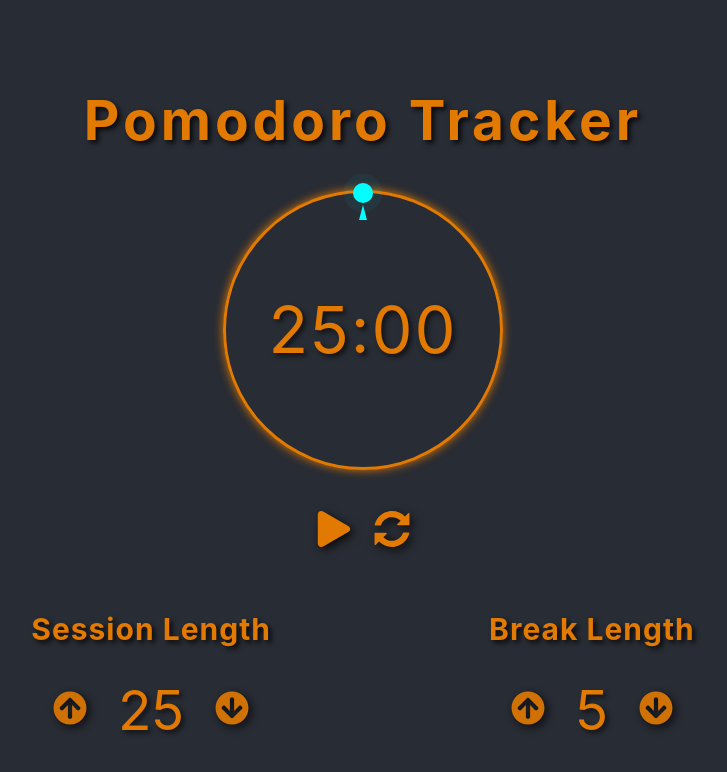
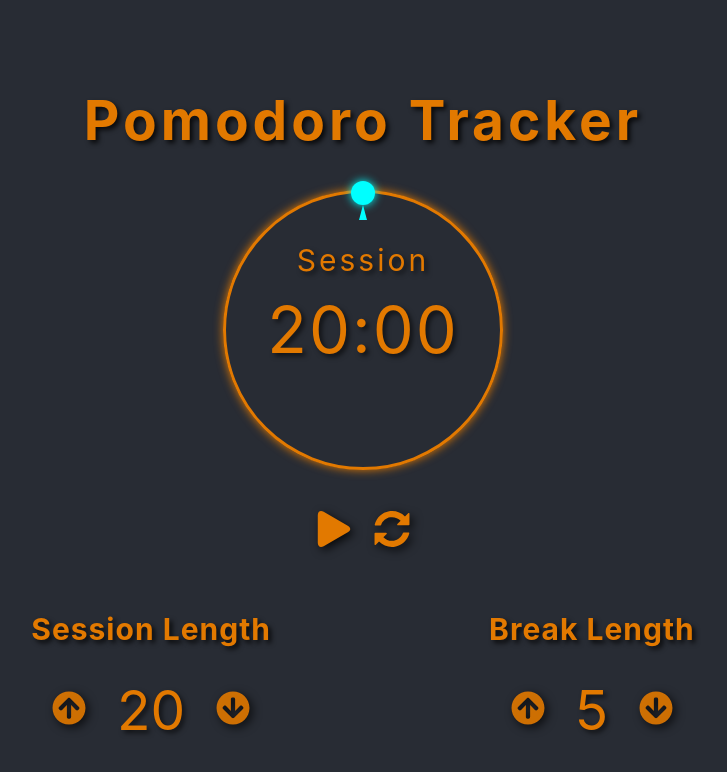
Before and after one commit to ianto3/pomodoro, a React (Create React App) app: page / in a window 1280 px wide. Shown: the top 772 px of the page, without its empty margins (277-1004 px from the left). Built offline with nearby package versions, Linux system fonts and the light colour scheme.

Commit message:
Added animations on timer play and img alt text

```diff
--- a/src/App.js
+++ b/src/App.js
@@ -6,7 +6,7 @@ import './App.css';
 
 function App() {
 
-  const [sessionLength, setSessionLength] = useState(25);
+  const [sessionLength, setSessionLength] = useState(20);
   const [breakLength, setBreakLength] = useState(5);
   const [timerIsRunning, setTimerIsRunning] = useState(false);
 
--- a/src/components/SetTimer.js
+++ b/src/components/SetTimer.js
@@ -4,11 +4,11 @@ const SessionControls = ({ time, incrementFunc, decrementFunc, timerIsRunning })
     return (
         <div className="timer-controls">
             <button className="increment-button" onClick={incrementFunc} disabled={timerIsRunning}>
-                <img src={process.env.PUBLIC_URL + `/assets/icons/up-arrow.svg`} />
+                <img src={process.env.PUBLIC_URL + `/assets/icons/up-arrow.svg`} alt="Increase time" />
             </button>
             <span className="time-set">{time}</span>
             <button className="decrement-button" onClick={decrementFunc} disabled={timerIsRunning}>
-                <img src={process.env.PUBLIC_URL + `/assets/icons/down-arrow.svg`} />
+                <img src={process.env.PUBLIC_URL + `/assets/icons/down-arrow.svg`} alt="Decrease time" />
             </button>
         </div>
     )
--- a/src/components/Timer.js
+++ b/src/components/Timer.js
@@ -3,8 +3,8 @@ import useInterval from '../hooks/useInterval';
 
 const Timer = ({ sessionLength, breakLength, isTimerRunning }) => {
 
-    const sessionTime = "session";
-    const breakTime = "break";
+    const sessionTime = "Session";
+    const breakTime = "Break";
     const timerIndicator = document.querySelector(".time-indicator");
 
     const [play, setPlay] = useState(false);
@@ -18,6 +18,7 @@ const Timer = ({ sessionLength, breakLength, isTimerRunning }) => {
     const pad = (num) => {
         return num < 10 ? "0" + num : num;
     }
+
 
     const rotateIndicator = (phase, minutes, seconds) => {
         const totalTime = (phase === sessionTime ? sessionLength : breakLength) * 60;
@@ -37,14 +38,20 @@ const Timer = ({ sessionLength, breakLength, isTimerRunning }) => {
         }
     }
 
+
     // Control deactivation of timer settings while running countdown
     useEffect(() => {
         if (play) {
             isTimerRunning(true);
+            timerIndicator.classList.add("active");
         } else {
             isTimerRunning(false);
+            // Condition avoids error on loading component since element is null at mount
+            if (timerIndicator) {
+                timerIndicator.classList.remove("active");
+            }
         }
-    }, [play])
+    }, [play, isTimerRunning, timerIndicator])
 
 
     // Handle dynamic changes to settings while running
@@ -53,14 +60,14 @@ const Timer = ({ sessionLength, breakLength, isTimerRunning }) => {
             setMinutes(sessionLength);
             setSeconds(0);
         }
-    }, [sessionLength])
+    }, [sessionLength, phase])
 
     useEffect(() => {
         if (phase === breakTime) {
             setMinutes(breakLength);
             setSeconds(0);
         }
-    }, [breakLength])
+    }, [breakLength, phase])
 
 
     // Counter funcionality
@@ -101,16 +108,17 @@ const Timer = ({ sessionLength, breakLength, isTimerRunning }) => {
         <>
             <div className="time-display">
                 <div className="time-indicator"></div>
-                {(minutes === 0 && seconds < 10)
+                <span className="time-phase">{phase}</span>
+                {(minutes === 0 && seconds <= 10)
                     ? <span className="time final-countdown">{seconds}</span>
                     : <span className="time">{pad(minutes)}:{pad(seconds)}</span>}
             </div>
             <div className="timer-btns">
                 <button className="play-btn" onClick={() => setPlay(!play)}>
-                    <img src={process.env.PUBLIC_URL + `/assets/icons/${play ? "pause" : "play"}.svg`} />
+                    <img src={process.env.PUBLIC_URL + `/assets/icons/${play ? "pause" : "play"}.svg`} alt={play ? "pause" : "play"} />
                 </button>
                 <button className="reset-btn" onClick={reset}>
-                    <img src={process.env.PUBLIC_URL + `/assets/icons/reset.svg`} />
+                    <img src={process.env.PUBLIC_URL + `/assets/icons/reset.svg`} alt="reset" />
                 </button>
             </div>
 
--- a/src/index.css
+++ b/src/index.css
@@ -25,6 +25,7 @@ body {
   -webkit-font-smoothing: antialiased;
   -moz-osx-font-smoothing: grayscale;
   background-color: #282c34;
+  color: #e27900;
 }
 
 img {
@@ -63,7 +64,6 @@ h3 {
 .App {
   height: 100vh;
   width: 100vw;
-  color: #e27900;
 }
 
 .container{
@@ -112,34 +112,36 @@ h3 {
   border-bottom: 1.5rem solid aqua;
 }
 
+.time-phase{
+  position: absolute;
+  top: 18%;
+  font-size: 3rem;
+  letter-spacing: 0.3rem;
+  text-shadow: 3px 3px 5px rgba(0, 0, 0, 0.6);
+}
+
 .time{
   font-size: 6.5rem;
   text-shadow: 3px 3px 5px rgba(0, 0, 0, 0.6);
   letter-spacing: 0.2rem;
-  /* text-shadow: 0 0 3px rgba(var(--orangergb), 0.7); */
 }
 
 .time.final-countdown {
   padding: 0.4rem;
   font-size: 10rem;
   border-radius: 50%;
-  /* text-shadow: 0 0 3px rgba(var(--orangergb), 0.7); */
-  /* animation: digit-pulse 1s infinite; */
 }
 
 @keyframes digit-pulse {
   0% {
-    /* box-shadow: 0 0 0 0 rgba(var(--orangergb), 0.5); */
     text-shadow: 0 0 0 rgba(var(--orangergb), 0.5);
   }
 
   70% {
-    /* box-shadow: 0 0 0 80px rgba(var(--orangergb), 0); */
     text-shadow: 0 0 80px rgba(var(--orangergb), 0);
   }
 
   100% {
-    /* box-shadow: 0 0 0 0 rgba(var(--orangergb), 0); */
     text-shadow: 0 0 0 rgba(var(--orangergb), 0);
   }
 }
@@ -150,37 +152,42 @@ h3 {
   width: 100%;
   transform: rotate(0deg);
   transition: all 1s linear;
+  border-radius: 50%;
 }
 
+.time-indicator.active{
+  animation: orange-pulse 1s infinite;
+}
+
+@keyframes orange-pulse {
+  0% {
+    box-shadow: 0 0 0 0 rgba(var(--orangergb), 0.7);
+  }
+
+  70% {
+    box-shadow: 0 0 0 30px rgba(var(--orangergb), 0);
+  }
+
+  100% {
+    box-shadow: 0 0 0 0 rgba(var(--orangergb), 0);
+  }
+}
+
+/* Orbiting indicator */
 .time-indicator::after{
   position: absolute;
   inset: 0;
-  top: -1rem;
+  top: -1.2rem;
   margin-left: auto;
   margin-right: auto;
   left: 0;
   right: 0;
   content: "";
-  height: 2rem;
-  width: 2rem;
+  height: 2.4rem;
+  width: 2.4rem;
   background-color: aqua;
   border-radius: 50%;
   box-shadow: 0 0 10px aqua;
-  animation: aqua-pulse 1s infinite;
-}
-
-@keyframes aqua-pulse {
-  0% {
-    box-shadow: 0 0 0 0 rgba(var(--aquargb), 0.7);
-  }
-
-  70% {
-    box-shadow: 0 0 0 10px rgba(var(--aquargb), 0);
-  }
-
-  100% {
-    box-shadow: 0 0 0 0 rgba(var(--aquargb), 0);
-  }
 }
 
 .timer-btns{
@@ -210,9 +217,14 @@ h3 {
   }
 }
 
-.timer-btns button img:hover{
-  transform: scale(1.1);
+.timer-btns button:hover{
+  transform: scale(1.05);
   filter: drop-shadow(5px 5px 5px rgba(0, 0, 0, 0.8));
+}
+
+.timer-btns button:active{
+  transform: scale(0.95);
+  filter: drop-shadow(1px 1px 5px rgba(0, 0, 0, 0.8));
 }
 
 .settings-controllers{
@@ -259,13 +271,13 @@ h3 {
 .timer-controls button {
   background-color: transparent;
   border: none;
+  filter: drop-shadow(3px 3px 5px rgba(0, 0, 0, 0.8));
+  transition: all 0.1s ease-in-out;
 }
 
 .timer-controls button img{
   width: 2.5rem;
   opacity: 0.9;
-  filter: drop-shadow(3px 3px 5px rgba(0, 0, 0, 0.8));
-  transition: all 0.3s ease-in-out;
 }
 
 @media only screen and (min-width: 48em) {
@@ -274,11 +286,16 @@ h3 {
   }
 }
 
-.timer-controls button img:hover{
-  transform: scale(1.1);
+.timer-controls button:hover{
+  transform: scale(1.05);
   filter: drop-shadow(5px 5px 5px rgba(0, 0, 0, 0.8));
 }
 
-.timer-controls button:disabled img{
+.timer-controls button:active{
+  transform: scale(0.95);
+  filter: drop-shadow(1px 1px 5px rgba(0, 0, 0, 0.8));
+}
+
+.timer-controls button:disabled{
   opacity: 0.3;
 }
```
